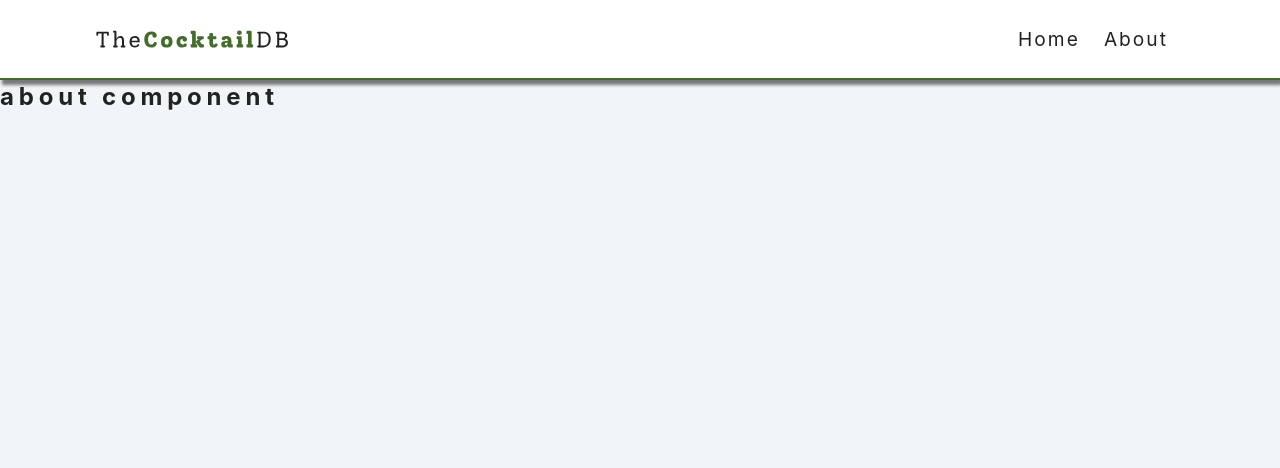
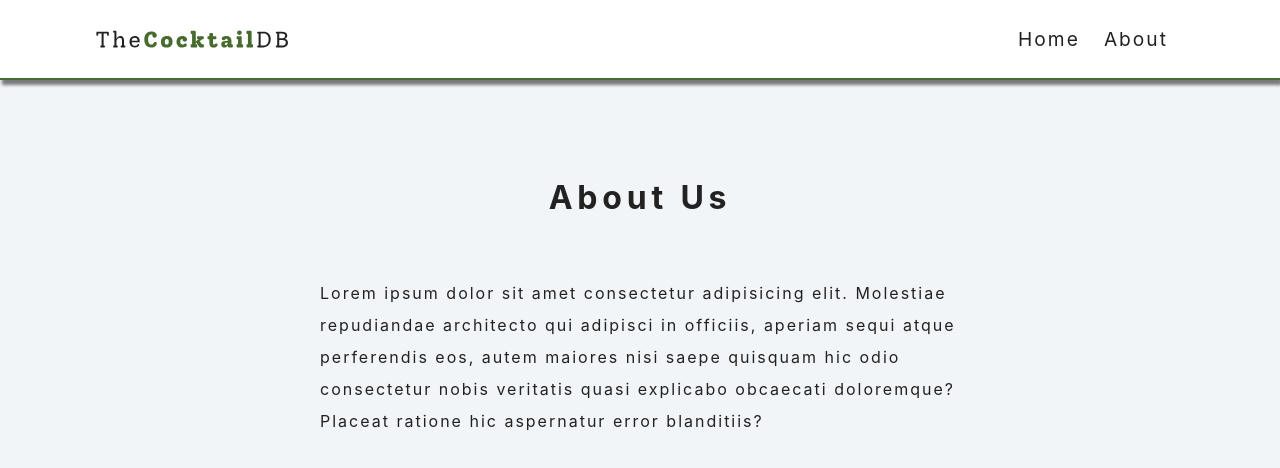
Before and after one commit to SaiPradeepti/My-React-Projects, a React (Create React App) app in the folder 10-cocktails/: page /about in a window 1280 px wide. Shown: the top 468 px of the page. Built offline with nearby package versions, Linux system fonts and the light colour scheme.

Commit message:
Updating About.js and Error.js

```diff
--- a/10-cocktails/src/pages/About.js
+++ b/10-cocktails/src/pages/About.js
@@ -2,9 +2,16 @@ import React from 'react'
 
 const About = () => {
     return (
-        <div>
-            <h2>about component</h2>
-        </div>
+         <section className="section about-section">
+      <h1 className="section-title">about us</h1>
+      <p>
+        Lorem ipsum dolor sit amet consectetur adipisicing elit. Molestiae
+        repudiandae architecto qui adipisci in officiis, aperiam sequi atque
+        perferendis eos, autem maiores nisi saepe quisquam hic odio consectetur
+        nobis veritatis quasi explicabo obcaecati doloremque? Placeat ratione
+        hic aspernatur error blanditiis?
+      </p>
+    </section>
     )
 }
 
--- a/10-cocktails/src/pages/Error.js
+++ b/10-cocktails/src/pages/Error.js
@@ -1,10 +1,17 @@
 import React from 'react'
+import { Link } from 'react-router-dom'
+
 
 const Error = () => {
     return (
-        <div>
-            error component
-        </div>
+        <section className="error-page section">
+      <div className="error-container">
+        <h1>oops! it's a dead end</h1>
+        <Link to="/" className="btn btn-primary">
+          back home
+        </Link>
+      </div>
+    </section>
     )
 }
 
```
